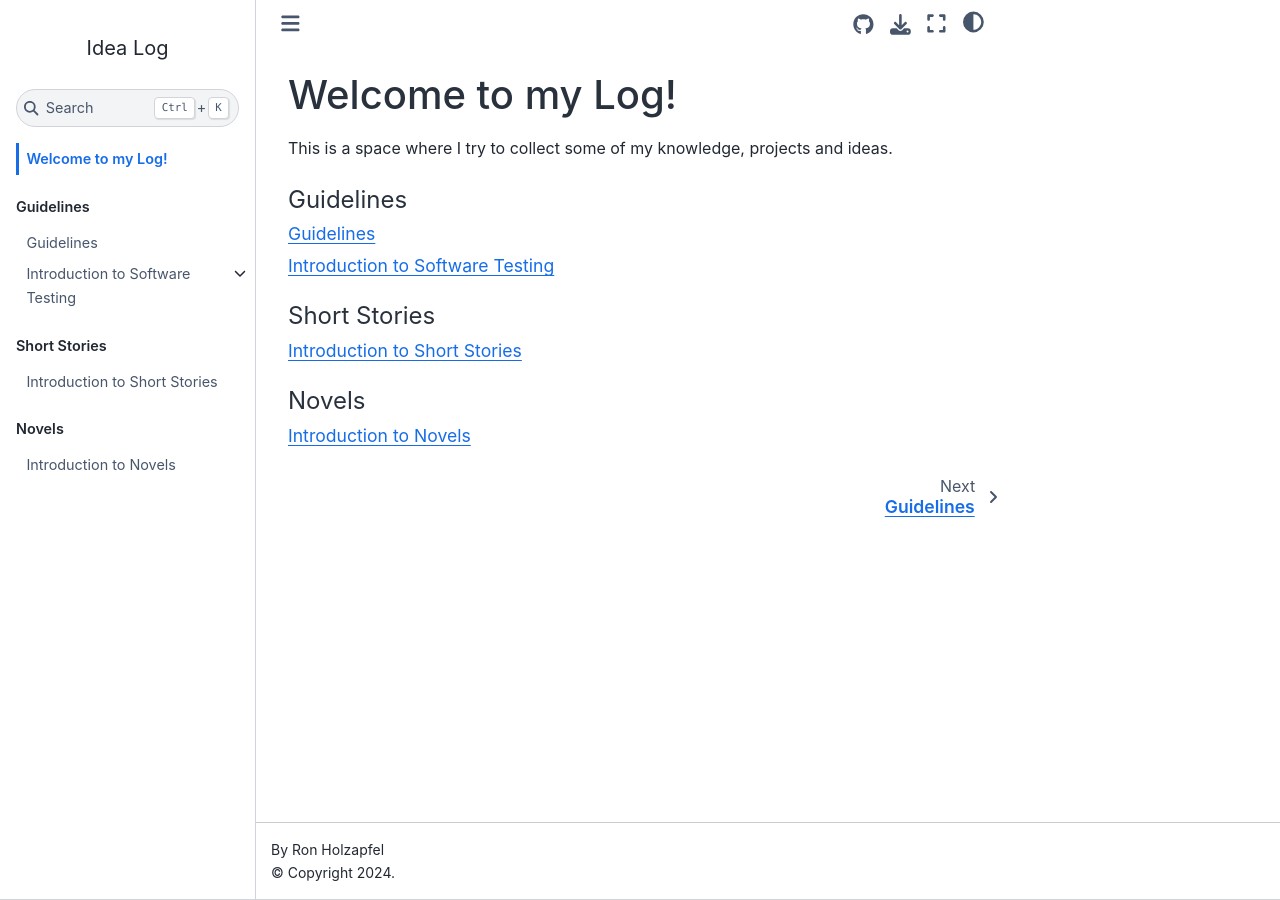
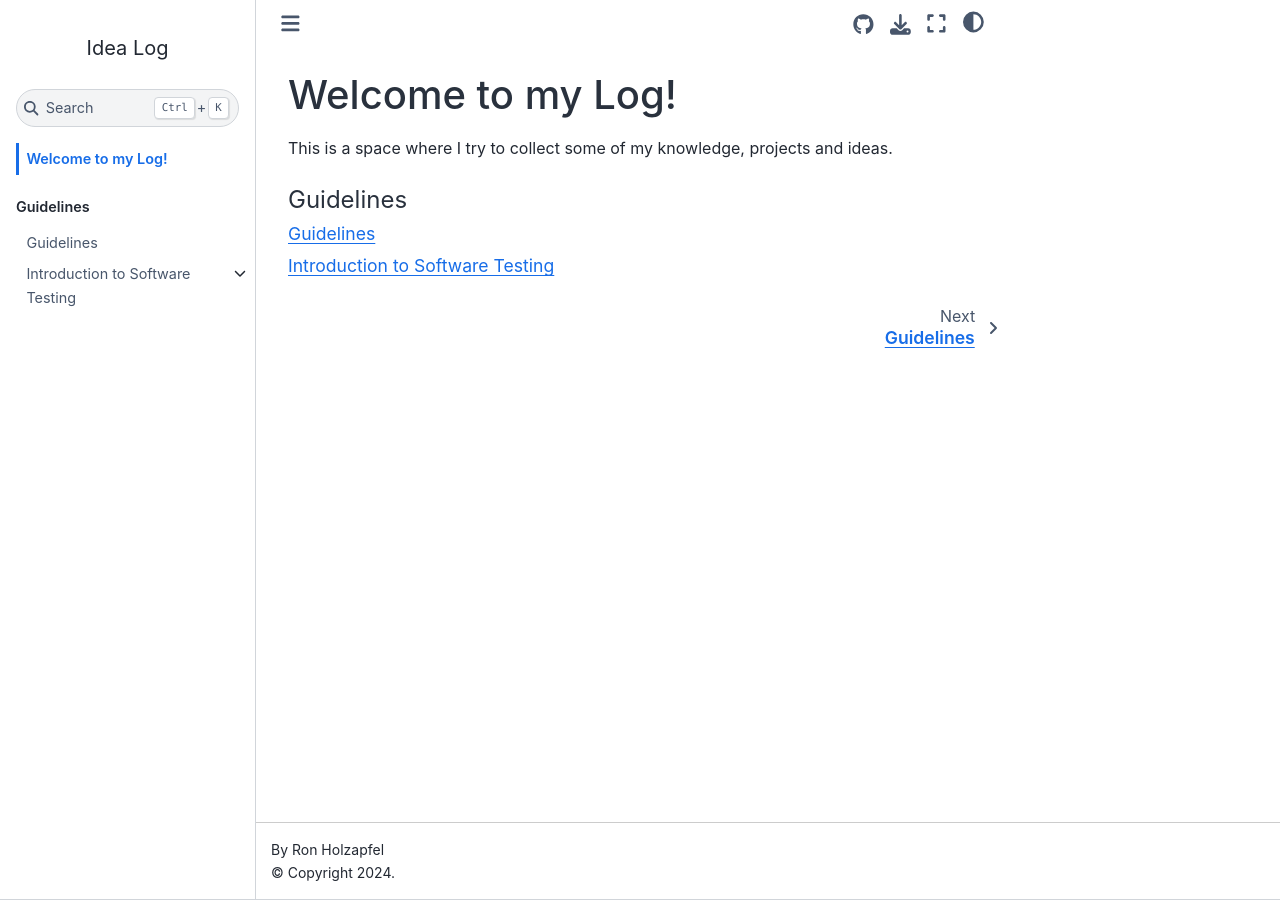
Before and after one commit to Ronho/log, a Jupyter Book: the page built from content/introduction.md, in a window 1280 px wide. Built offline with Jupyter Book 1.0.4 settings and Sphinx 7.4.7 and the Sphinx Book theme 1.1.4, drawn with Linux system fonts in a browser that asks for light colours.

Commit message:
chore: clean up

```diff
--- a/_config.yml
+++ b/_config.yml
@@ -4,7 +4,7 @@ copyright: "2024"
 exclude_patterns: [_build, README.md, "**.ipynb_checkpoints"]
 
 execute:
-  execute_notebooks: force
+  execute_notebooks: off
 
 latex:
   latex_documents:
--- a/_toc.yml
+++ b/_toc.yml
@@ -7,9 +7,3 @@ parts:
     - file: content/guidelines/testing/introduction
       sections:
       - file: content/guidelines/testing/python_testing
-  - caption: Short Stories
-    chapters:
-    - file: content/short-stories/introduction
-  - caption: Novels
-    chapters:
-    - file: content/novels/introduction
--- a/content/novels/introduction.md
+++ /dev/null
@@ -1 +0,0 @@
-# Introduction to Novels
--- a/content/short-stories/introduction.md
+++ /dev/null
@@ -1 +0,0 @@
-# Introduction to Short Stories
```
Also changed, not shown: references.bib (added), 1 other file.
